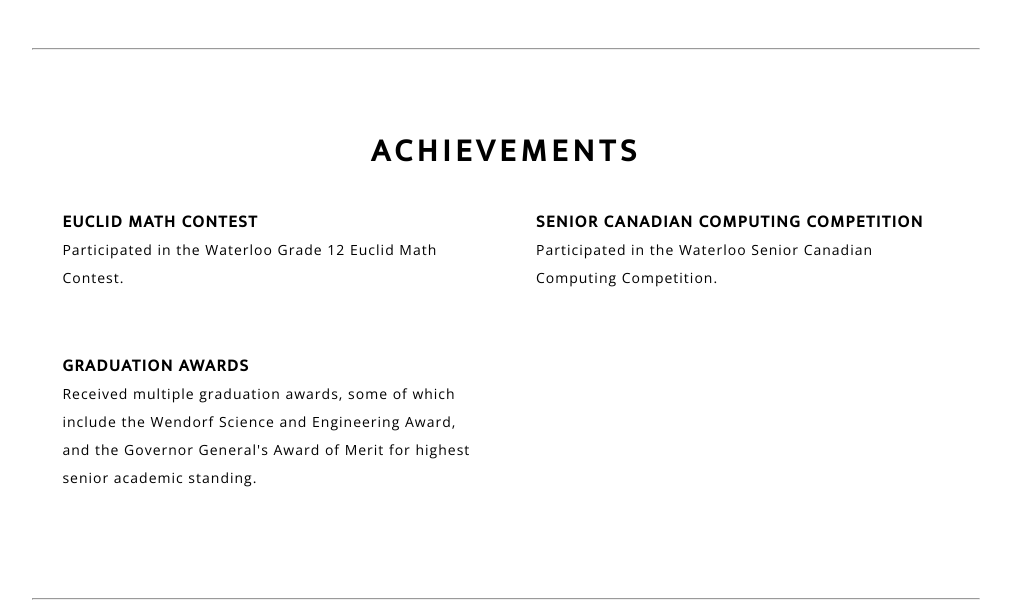
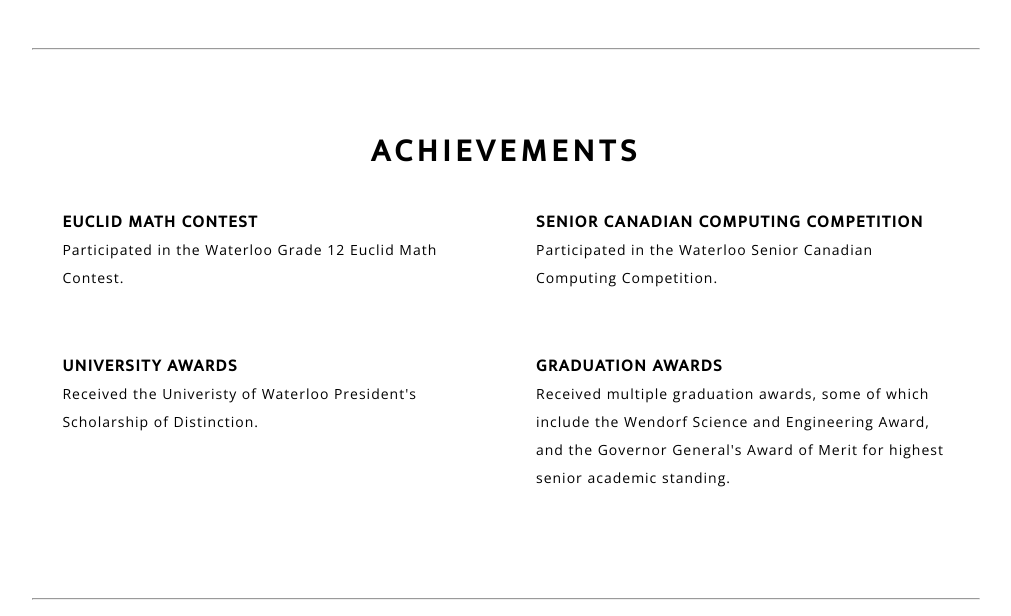
Before and after one commit to LiskB/Personal-Portfolio, a plain HTML site: page index.html in a window 1280 px wide. Shown: the part 2688-3304 px from the top of the page, without its empty margins (134-1145 px from the left). Drawn offline with nearby package versions, Linux system fonts and the light colour scheme.

Commit message:
Added new award

```diff
--- a/index.html
+++ b/index.html
@@ -96,6 +96,10 @@
                     <p>Participated in the Waterloo Senior Canadian Computing Competition.</p>
                 </div>
                 <div class="achievement-type">
+                    <h3>UNIVERSITY AWARDS</h3>
+                    <p>Received the Univeristy of Waterloo President's Scholarship of Distinction.</p>
+                </div>
+                <div class="achievement-type">
                     <h3>GRADUATION AWARDS</h3>
                     <p>Received multiple graduation awards, some of which include the Wendorf Science and Engineering Award, and the Governor General's Award of Merit for highest senior academic standing.</p>
                 </div>
```
